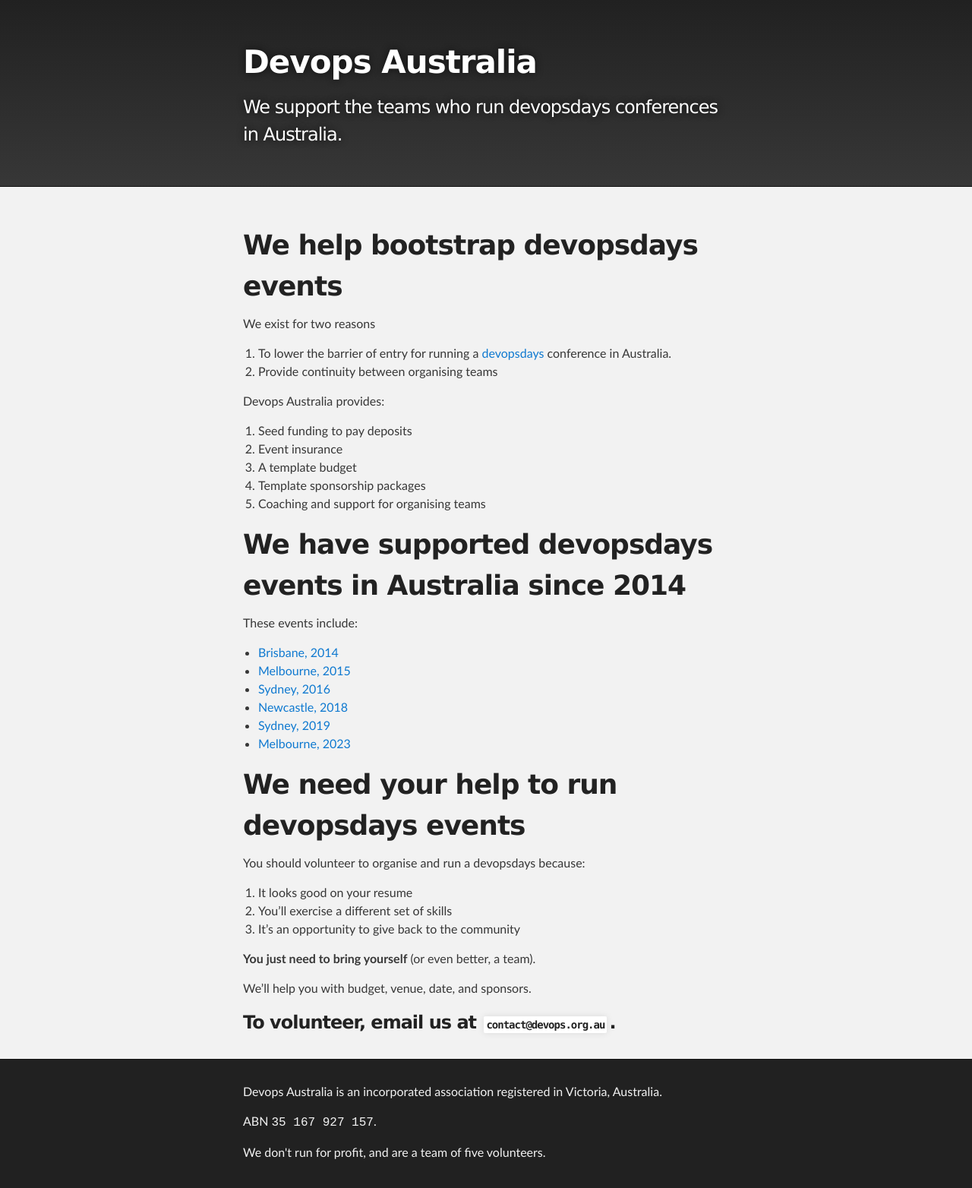
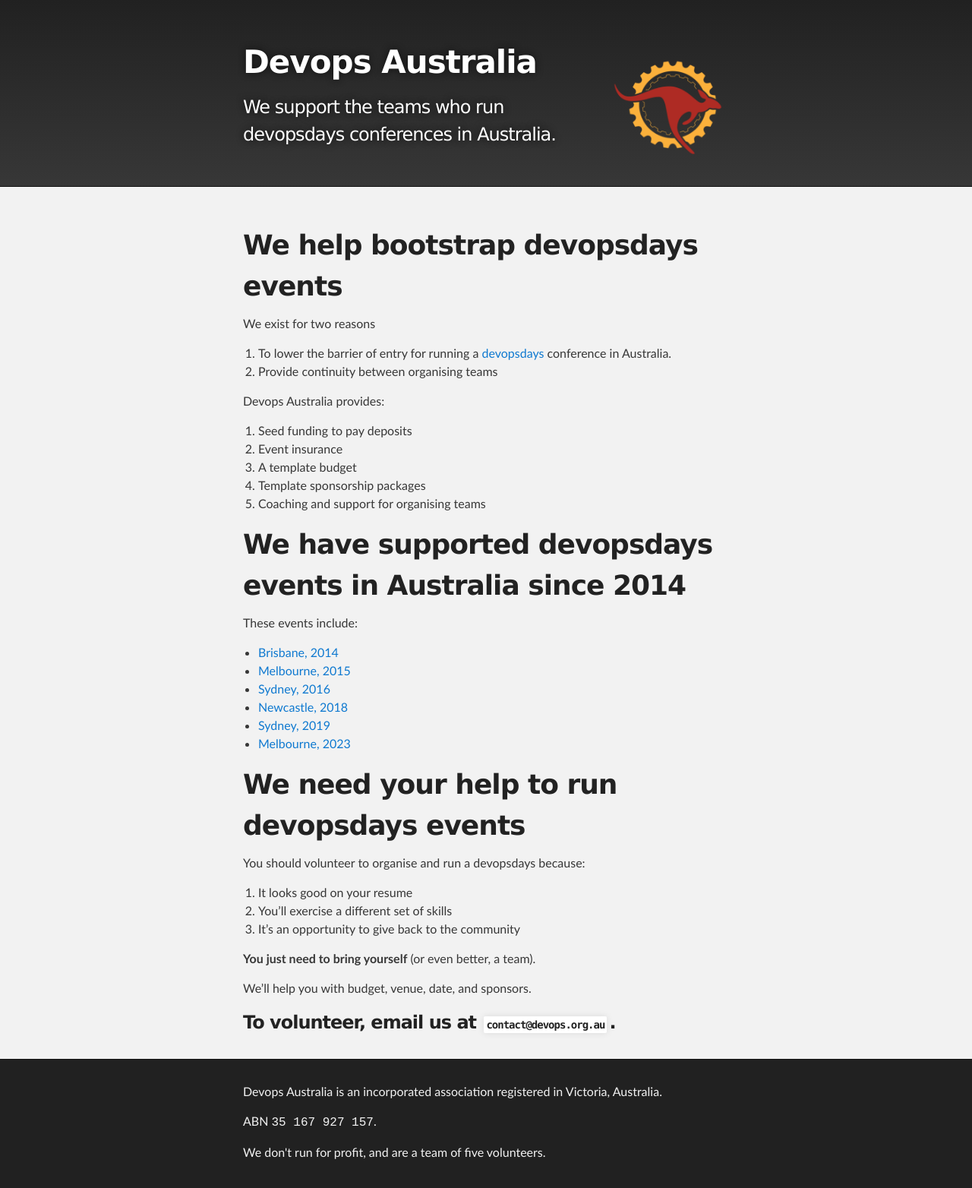
Before and after one commit to devopsaustralia/devops.org.au, a Jekyll site: the page built from index.md, in a window 1280 px wide. Shown: the whole page at 76% size. Built offline with Jekyll 4.4.1, drawn with Linux system fonts in a browser that asks for light colours; our own code applies the rules of GitHub Pages for plain Markdown files.

Commit message:
Add the logo to the header

```diff
--- a/_layouts/default.html
+++ b/_layouts/default.html
@@ -15,6 +15,7 @@
     <!-- HEADER -->
     <div id="header_wrap" class="outer">
         <header class="inner">
+          <img style="float:right; width: 150px; border: none; box-shadow: none;" src="/devops_australia_logo.png"/>
           <h1 id="project_title">{{ site.title | default: site.github.repository_name }}</h1>
           <h2 id="project_tagline">{{ site.description | default: site.github.project_tagline }}</h2>
 
```
Also changed, not shown: devops_australia_logo.png (added).
